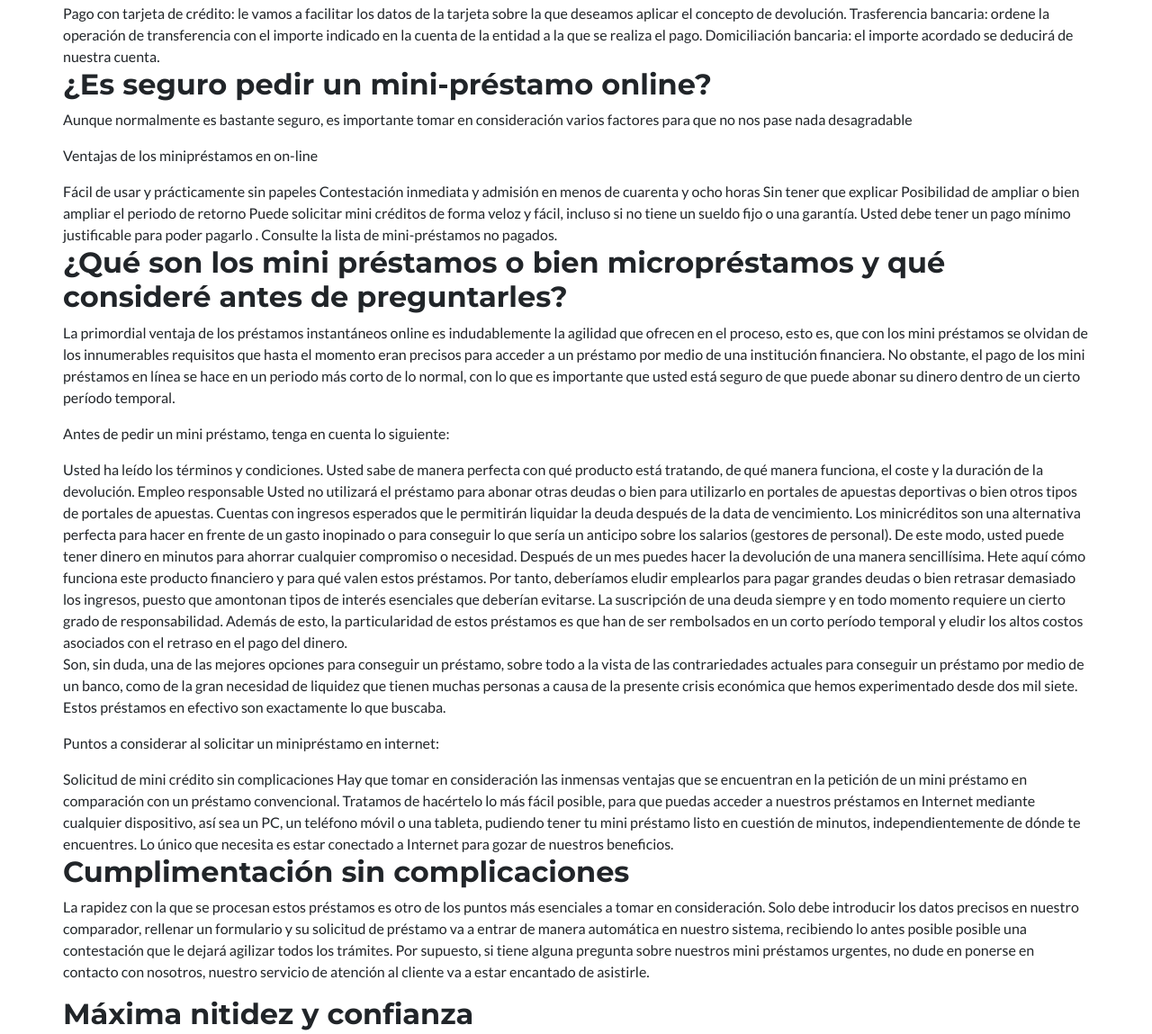
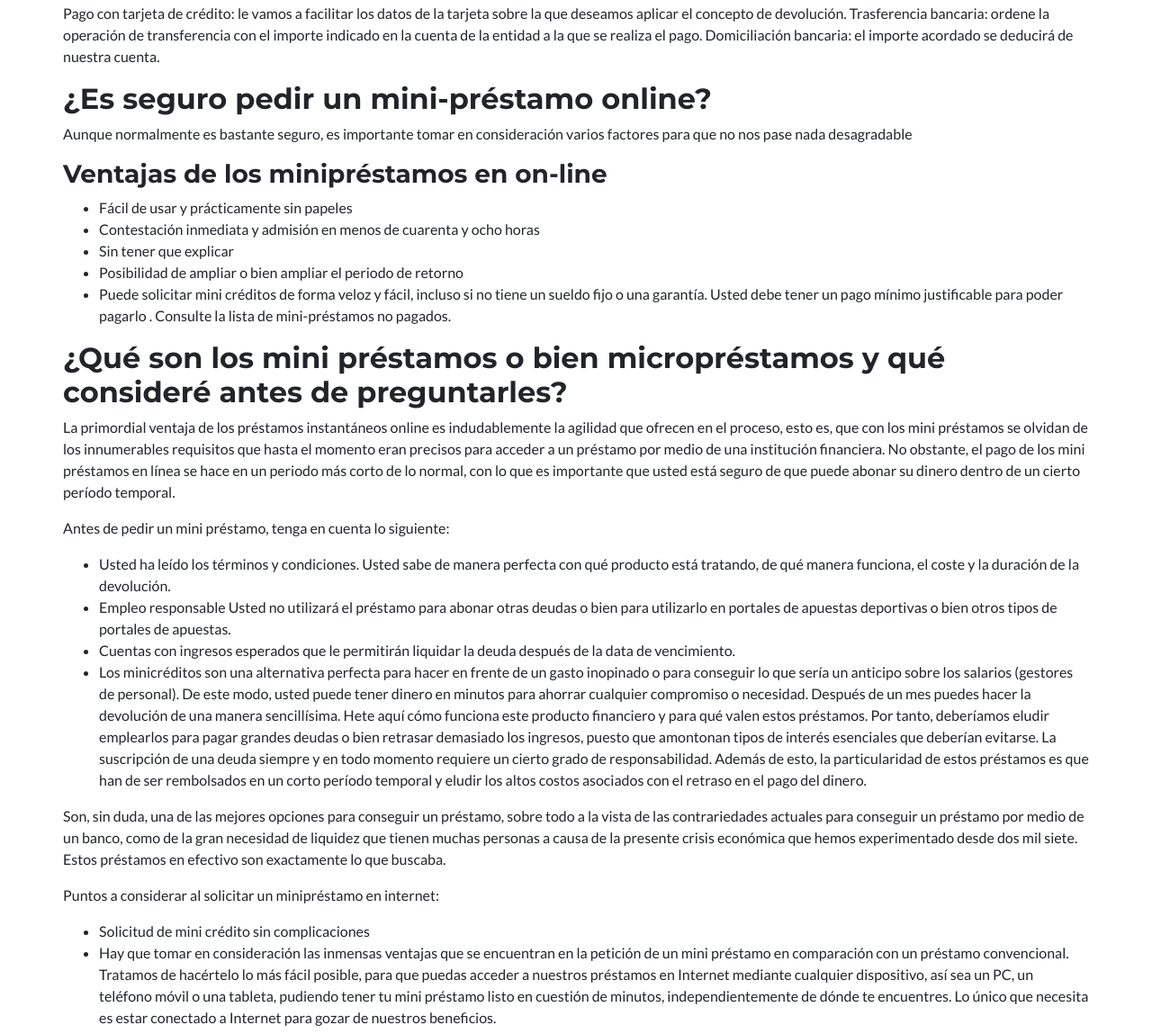
Before and after one commit to mini-credito/minicreditos, a website with bundled scripts: page index.html in a window 1280 px wide. Shown: the part 1348-2497 px from the top of the page at 90% size. Built offline with nearby package versions, Linux system fonts and the light colour scheme.

Commit message:
Update index.html

```diff
--- a/index.html
+++ b/index.html
@@ -90,21 +90,23 @@
 
 <p>Después de examinar nuestra situación, vamos a recibir una contestación a nuestra solicitud en unos quince minutos. En caso de ser aprobado, la compañía nos mandará una copia del contrato de crédito que debemos devolver firmado como muestra de acuerdo con sus términos y condiciones de financiación. Para no perder la valía de las condiciones, debemos devolverlo en un plazo de cuarenta y ocho horas a partir de su recepción. Si no lo hacemos, podemos perder la pre-aprobación del minicrédito. Nada más que la entidad compare el contrato devuelto con nuestra firma, ingresaremos el dinero en nuestra cuenta corriente.</p>
 
-Pago con tarjeta de crédito: le vamos a facilitar los datos de la tarjeta sobre la que deseamos aplicar el concepto de devolución.
+<p>Pago con tarjeta de crédito: le vamos a facilitar los datos de la tarjeta sobre la que deseamos aplicar el concepto de devolución.
 Trasferencia bancaria: ordene la operación de transferencia con el importe indicado en la cuenta de la entidad a la que se realiza el pago.
-Domiciliación bancaria: el importe acordado se deducirá de nuestra cuenta.
+Domiciliación bancaria: el importe acordado se deducirá de nuestra cuenta.</p>
 
 <h2>¿Es seguro pedir un mini-préstamo online?</h2>
 
 <p>Aunque normalmente es bastante seguro, es importante tomar en consideración varios factores para que no nos pase nada desagradable</p>
 
-<p>Ventajas de los minipréstamos en on-line</p>
+<h3>Ventajas de los minipréstamos en on-line</h3>
 
-Fácil de usar y prácticamente sin papeles
-Contestación inmediata y admisión en menos de cuarenta y ocho horas
-Sin tener que explicar
-Posibilidad de ampliar o bien ampliar el periodo de retorno
-Puede solicitar mini créditos de forma veloz y fácil, incluso si no tiene un sueldo fijo o una garantía. Usted debe tener un pago mínimo justificable para poder pagarlo . Consulte la lista de mini-préstamos no pagados.
+<ul>
+<li>Fácil de usar y prácticamente sin papeles</li>
+<li>Contestación inmediata y admisión en menos de cuarenta y ocho horas</li>
+<li>Sin tener que explicar</li>
+<li>Posibilidad de ampliar o bien ampliar el periodo de retorno</li>
+<li>Puede solicitar mini créditos de forma veloz y fácil, incluso si no tiene un sueldo fijo o una garantía. Usted debe tener un pago mínimo justificable para poder pagarlo . Consulte la lista de mini-préstamos no pagados.</li>
+</ul>
 
 <h2>¿Qué son los mini préstamos o bien micropréstamos y qué consideré antes de preguntarles?</h2>
 
@@ -112,17 +114,21 @@ Puede solicitar mini créditos de forma veloz y fácil, incluso si no tiene un s
 
 <p>Antes de pedir  un mini préstamo, tenga en cuenta lo siguiente:</p>
 
-Usted ha leído los términos y condiciones. Usted sabe de manera perfecta con qué producto está tratando, de qué manera funciona, el coste y la duración de la devolución.
-Empleo responsable Usted no utilizará el préstamo para abonar otras deudas o bien para utilizarlo en portales de apuestas deportivas o bien otros tipos de portales de apuestas.
-Cuentas con ingresos esperados que le permitirán liquidar la deuda después de la data de vencimiento.
-Los minicréditos son una alternativa perfecta para hacer en frente de un gasto inopinado o para conseguir lo que sería un anticipo sobre los salarios (gestores de personal). De este modo, usted puede tener dinero en minutos para ahorrar cualquier compromiso o necesidad. Después de un mes puedes hacer la devolución de una manera sencillísima. Hete aquí cómo funciona este producto financiero y para qué valen estos préstamos. Por tanto, deberíamos eludir emplearlos para pagar grandes deudas o bien retrasar demasiado los ingresos, puesto que amontonan tipos de interés esenciales que deberían evitarse. La suscripción de una deuda siempre y en todo momento requiere un cierto grado de responsabilidad. Además de esto, la particularidad de estos préstamos es que han de ser rembolsados en un corto período temporal y eludir los altos costos asociados con el retraso en el pago del dinero.
+<ul>
+<li>Usted ha leído los términos y condiciones. Usted sabe de manera perfecta con qué producto está tratando, de qué manera funciona, el coste y la duración de la devolución.</li>
+<li>Empleo responsable Usted no utilizará el préstamo para abonar otras deudas o bien para utilizarlo en portales de apuestas deportivas o bien otros tipos de portales de apuestas.</li>
+<li>Cuentas con ingresos esperados que le permitirán liquidar la deuda después de la data de vencimiento.</li>
+<li>Los minicréditos son una alternativa perfecta para hacer en frente de un gasto inopinado o para conseguir lo que sería un anticipo sobre los salarios (gestores de personal). De este modo, usted puede tener dinero en minutos para ahorrar cualquier compromiso o necesidad. Después de un mes puedes hacer la devolución de una manera sencillísima. Hete aquí cómo funciona este producto financiero y para qué valen estos préstamos. Por tanto, deberíamos eludir emplearlos para pagar grandes deudas o bien retrasar demasiado los ingresos, puesto que amontonan tipos de interés esenciales que deberían evitarse. La suscripción de una deuda siempre y en todo momento requiere un cierto grado de responsabilidad. Además de esto, la particularidad de estos préstamos es que han de ser rembolsados en un corto período temporal y eludir los altos costos asociados con el retraso en el pago del dinero.</li>
+</ul>
 
 <p>Son, sin duda, una de las mejores opciones para conseguir un préstamo, sobre todo a la vista de las contrariedades actuales para conseguir un préstamo por medio de un banco, como de la gran necesidad de liquidez que tienen muchas personas a causa de la presente crisis económica que hemos experimentado desde dos mil siete. Estos préstamos en efectivo son exactamente lo que buscaba.</p>
 
 <p>Puntos a considerar al solicitar un minipréstamo en internet:</p>
 
-Solicitud de mini crédito sin complicaciones
-Hay que tomar en consideración las inmensas ventajas que se encuentran en la petición de un mini préstamo en comparación con un préstamo convencional. Tratamos de hacértelo lo más fácil posible, para que puedas acceder a nuestros préstamos en Internet mediante cualquier dispositivo, así sea un PC, un teléfono móvil o una tableta, pudiendo tener tu mini préstamo listo en cuestión de minutos, independientemente de dónde te encuentres. Lo único que necesita es estar conectado a Internet para gozar de nuestros beneficios.
+<ul>
+<li>Solicitud de mini crédito sin complicaciones</li>
+<li>Hay que tomar en consideración las inmensas ventajas que se encuentran en la petición de un mini préstamo en comparación con un préstamo convencional. Tratamos de hacértelo lo más fácil posible, para que puedas acceder a nuestros préstamos en Internet mediante cualquier dispositivo, así sea un PC, un teléfono móvil o una tableta, pudiendo tener tu mini préstamo listo en cuestión de minutos, independientemente de dónde te encuentres. Lo único que necesita es estar conectado a Internet para gozar de nuestros beneficios.</li>
+</ul>
 
 <h2>Cumplimentación sin complicaciones</h2>
 
```
